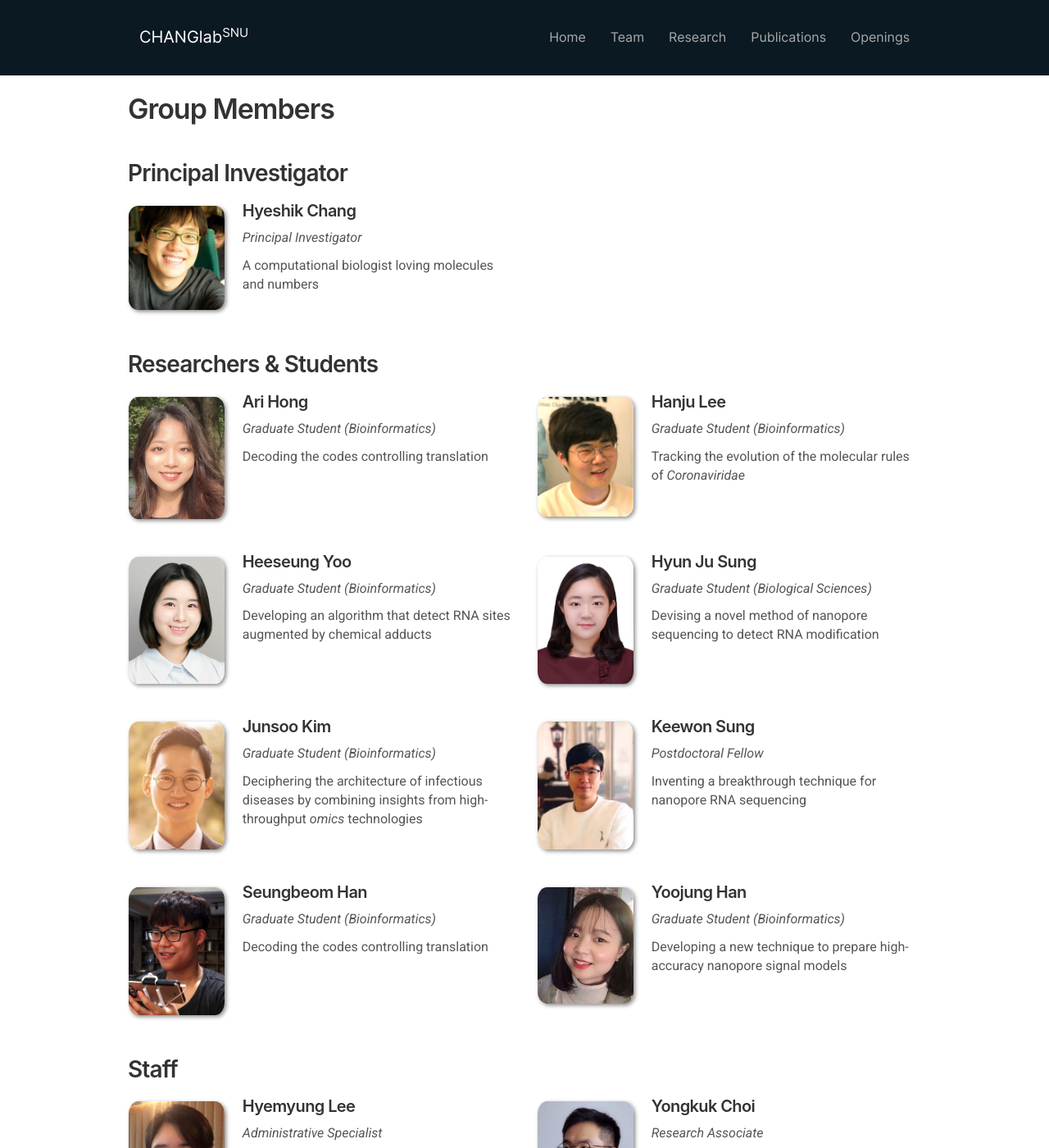
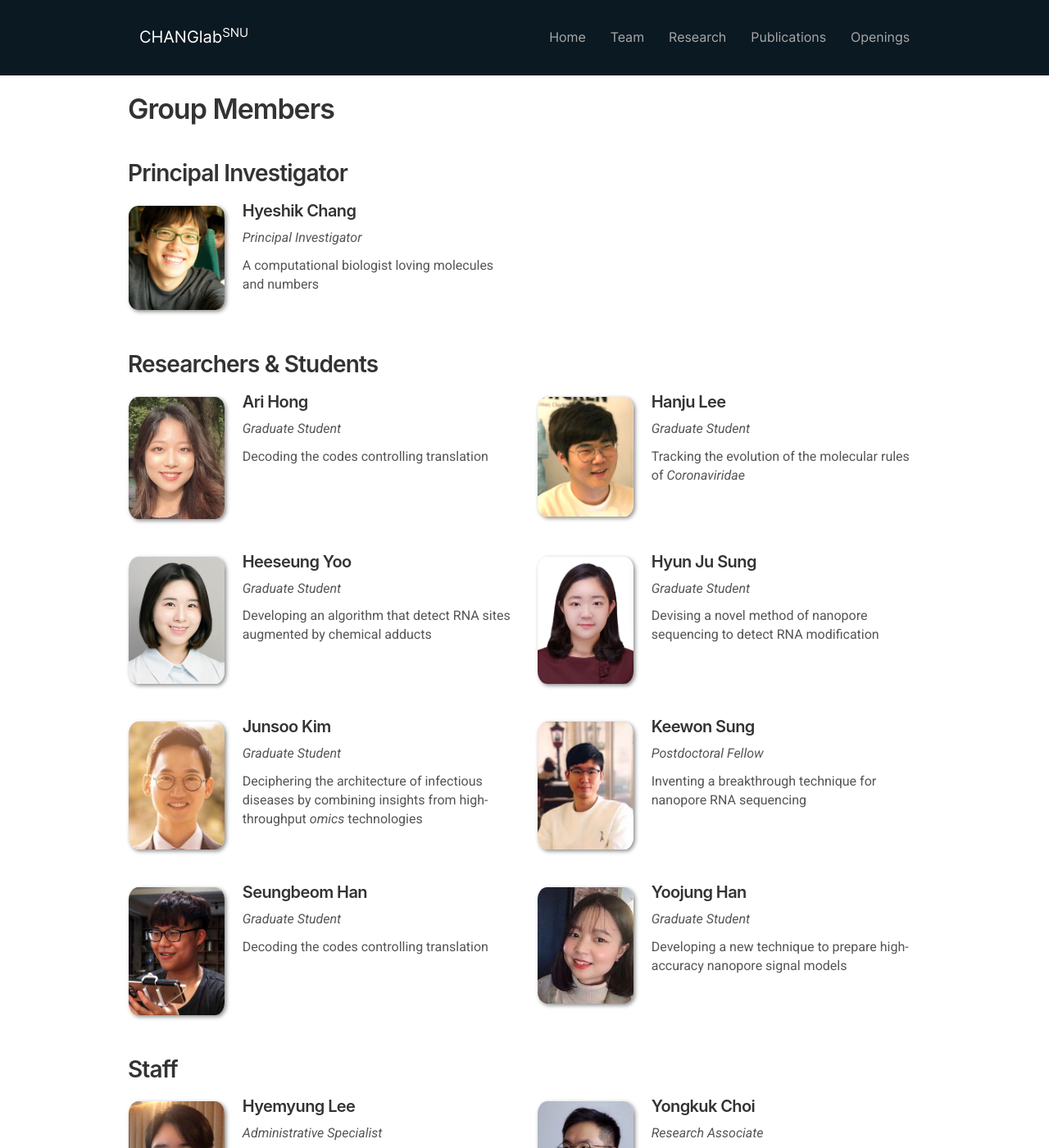
Before and after one commit to ChangLabSNU/ChangLabSNU.github.io, a Jekyll site: the page built from _pages/team.md, in a window 1280 px wide and 1400 px high. Shown: the whole window at 82% size. Built offline with Jekyll 4.4.1, drawn with Linux system fonts in a browser that asks for light colours; nearby versions of some CDN libraries; some web fonts are replaced.

Commit message:
Remove major in the overview page.

```diff
--- a/_data/team_researcher.yml
+++ b/_data/team_researcher.yml
@@ -1,6 +1,6 @@
 - name: Ari Hong
   photo: arihong-thumb.jpg
-  info: "Graduate Student (Bioinformatics)"
+  info: Graduate Student
   email: elly924@snu.ac.kr
   intro: Decoding the codes controlling translation
   link: ari-hong
@@ -8,28 +8,28 @@
 - name: Hanju Lee
   photo: hjlee-thumb.jpg
   email: dlgks224@snu.ac.kr
-  info: "Graduate Student (Bioinformatics)"
+  info: Graduate Student
   intro: "Tracking the evolution of the molecular rules of <i>Coronaviridae</i>"
   link: hanju-lee
 
 - name: Heeseung Yoo
   photo: hsyoo-thumb.jpg
   email: yhs252525@snu.ac.kr
-  info: "Graduate Student (Bioinformatics)"
+  info: Graduate Student
   intro: "Developing an algorithm that detect RNA sites augmented by chemical adducts"
   link: heeseung-yoo
 
 - name: Hyun Ju Sung
   photo: hjsung-thumb.jpg
   email: amp930712@gmail.com
-  info: "Graduate Student (Biological Sciences)"
+  info: Graduate Student
   intro: Devising a novel method of nanopore sequencing to detect RNA modification
   link: hyunju-sung
 
 - name: Junsoo Kim
   photo: jskim-thumb.jpg
   email: junsoopablo@snu.ac.kr
-  info: "Graduate Student (Bioinformatics)"
+  info: Graduate Student
   intro: "Deciphering the architecture of infectious diseases by combining insights from high-throughput <i>omics</i> technologies"
   link: junsoo-kim
 
@@ -43,13 +43,13 @@
 - name: Seungbeom Han
   photo: sbhan-thumb.jpg
   email: hansb@snu.ac.kr
-  info: "Graduate Student (Bioinformatics)"
+  info: Graduate Student
   intro: Decoding the codes controlling translation
   link: seungbeom-han
 
 - name: Yoojung Han
   photo: yjhan-thumb.jpg
   email: hanyj0823@snu.ac.kr
-  info: "Graduate Student (Bioinformatics)"
+  info: Graduate Student
   intro: Developing a new technique to prepare high-accuracy nanopore signal models
   link: yoojung-han
```
